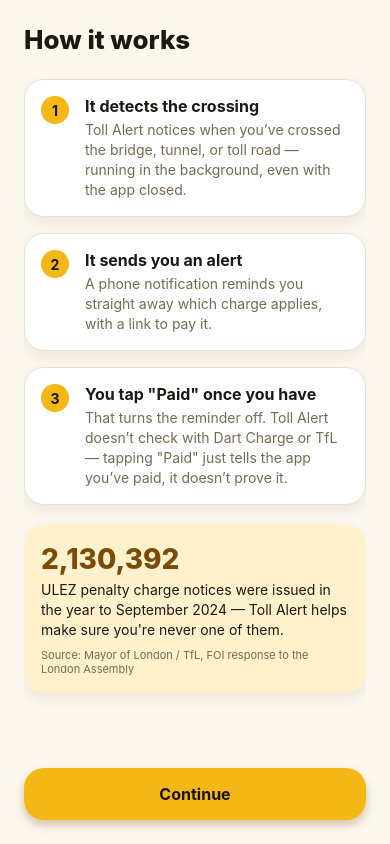
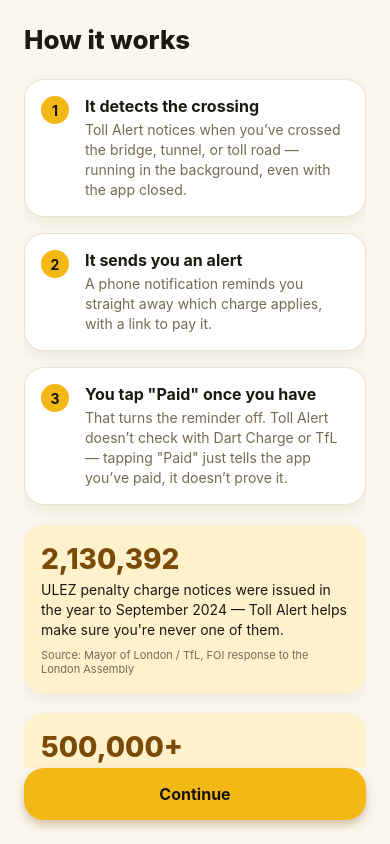
Before and after one commit to samjm000/toll_alert, a React Native app: screen /HowItWorks in a window 390 px wide. Built offline with nearby package versions, Linux system fonts and the light colour scheme.

Commit message:
Add the Dart Charge "500,000+ fines in a month" stat
Per request, adds the Dartford figure alongside the ULEZ one. Worded
to stay accurate to what actually happened (a 2023 spike after a
system changeover) rather than implying it's a typical monthly rate,
and sourced to FleetNews.

```diff
--- a/src/screens/onboarding/HowItWorksScreen.tsx
+++ b/src/screens/onboarding/HowItWorksScreen.tsx
@@ -7,6 +7,19 @@ import { colors, spacing } from '../../theme';
 import { OnboardingStackParamList } from '../../navigation/types';
 
 type Props = NativeStackScreenProps<OnboardingStackParamList, 'HowItWorks'>;
+
+const STATS = [
+  {
+    number: '2,130,392',
+    body: "ULEZ penalty charge notices were issued in the year to September 2024 — Toll Alert helps make sure you're never one of them.",
+    source: 'Source: Mayor of London / TfL, FOI response to the London Assembly',
+  },
+  {
+    number: '500,000+',
+    body: 'Dart Charge fines were issued in a single month in 2023, after a system changeover caused widespread payment issues at the Dartford Crossing.',
+    source: 'Source: FleetNews',
+  },
+];
 
 const STEPS = [
   {
@@ -42,14 +55,13 @@ export function HowItWorksScreen({ navigation }: Props) {
           </Card>
         ))}
 
-        <Card style={styles.statCard}>
-          <Text style={styles.statNumber}>2,130,392</Text>
-          <Text style={styles.statBody}>
-            ULEZ penalty charge notices were issued in the year to September 2024 — Toll Alert
-            helps make sure you're never one of them.
-          </Text>
-          <Text style={styles.statSource}>Source: Mayor of London / TfL, FOI response to the London Assembly</Text>
-        </Card>
+        {STATS.map((stat) => (
+          <Card key={stat.number} style={styles.statCard}>
+            <Text style={styles.statNumber}>{stat.number}</Text>
+            <Text style={styles.statBody}>{stat.body}</Text>
+            <Text style={styles.statSource}>{stat.source}</Text>
+          </Card>
+        ))}
       </ScrollView>
       <PrimaryButton label="Continue" onPress={() => navigation.navigate('Disclaimer')} />
     </SafeAreaView>
```
